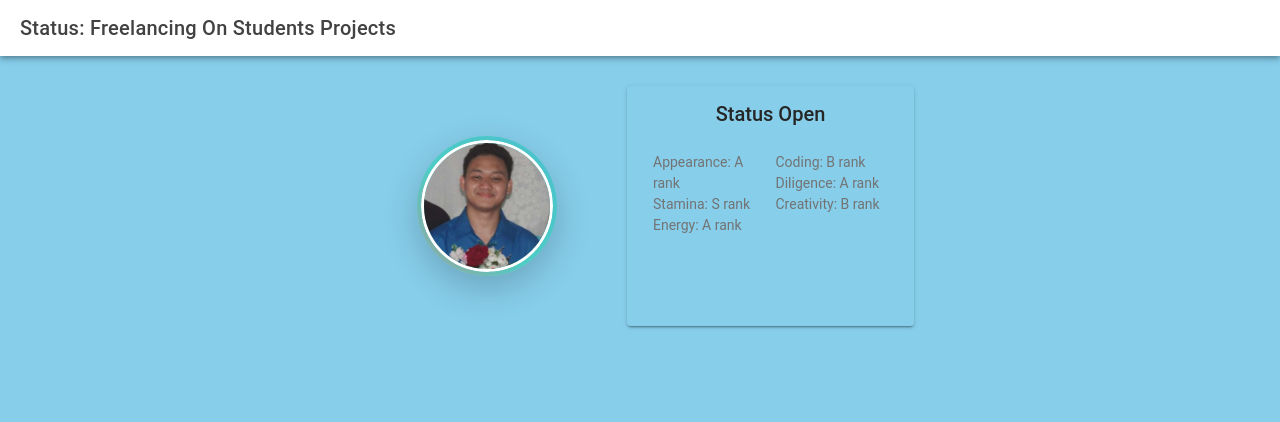
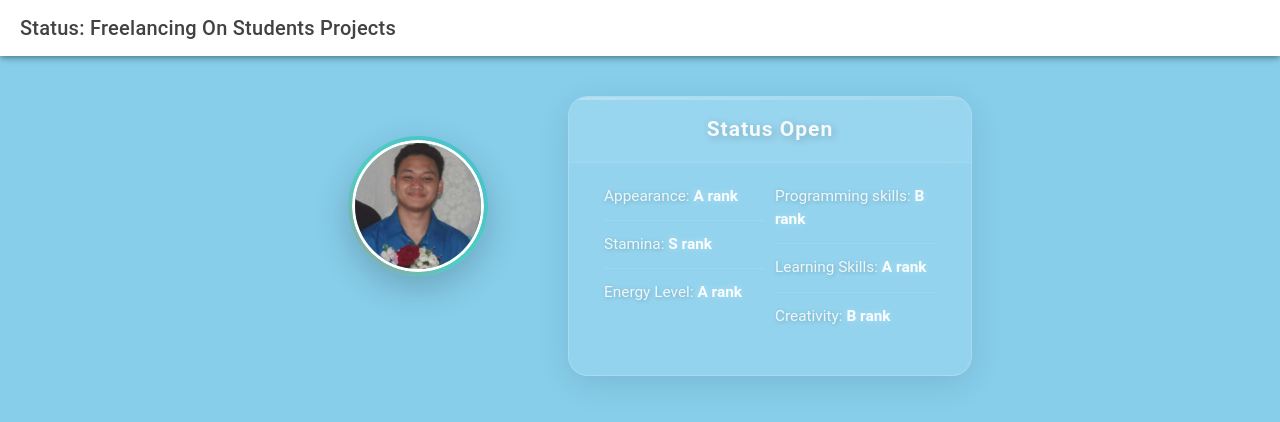
Before and after one commit to ArkDriveDev/Portfolio, a React (Vite) app: page /home in a window 1280 px wide. Shown: the top 422 px of the page. Built offline with nearby package versions, Linux system fonts and the light colour scheme.

Commit message:
Added Status.css

```diff
--- /dev/null
+++ b/src/CSS/Status.css
@@ -0,0 +1,100 @@
+/* Status.css */
+.status-card {
+  --background: rgba(255, 255, 255, 0.1);
+  --color: white;
+  margin: 20px;
+  border-radius: 20px;
+  box-shadow: 0 8px 32px rgba(0, 0, 0, 0.1);
+  backdrop-filter: blur(12px);
+  border: 1px solid rgba(255, 255, 255, 0.2);
+  overflow: hidden;
+  transition: all 0.3s ease;
+  position: relative;
+  background: rgba(255, 255, 255, 0.1);
+}
+
+.status-card::before {
+  content: '';
+  position: absolute;
+  top: 0;
+  left: 0;
+  right: 0;
+  height: 3px;
+  background: linear-gradient(90deg, rgba(255, 255, 255, 0.3), rgba(255, 255, 255, 0.1), rgba(255, 255, 255, 0.3));
+  background-size: 200% 200%;
+  animation: gradientShift 3s ease infinite;
+}
+
+.status-card:hover {
+  transform: translateY(-5px);
+  box-shadow: 0 15px 35px rgba(0, 0, 0, 0.15);
+  background: rgba(255, 255, 255, 0.15);
+  border: 1px solid rgba(255, 255, 255, 0.3);
+}
+
+.status-header {
+  text-align: center;
+  padding: 20px;
+  background: rgba(255, 255, 255, 0.05);
+  border-bottom: 1px solid rgba(255, 255, 255, 0.1);
+}
+
+.status-title {
+  font-size: 1.5em;
+  font-weight: 600;
+  text-shadow: 2px 2px 8px rgba(0, 0, 0, 0.2);
+  letter-spacing: 1px;
+  color: rgba(255, 255, 255, 0.9);
+}
+
+.status-content {
+  padding: 25px;
+}
+
+.stat-item {
+  padding: 12px 0;
+  border-bottom: 1px solid rgba(255, 255, 255, 0.1);
+  font-size: 1.1em;
+  text-shadow: 1px 1px 4px rgba(0, 0, 0, 0.2);
+  color: rgba(255, 255, 255, 0.85);
+}
+
+.stat-item:last-child {
+  border-bottom: none;
+}
+
+.rank {
+  font-weight: 600;
+  color: rgba(255, 255, 255, 0.95);
+  text-shadow: 0 0 10px rgba(255, 255, 255, 0.3);
+}
+
+/* Animations */
+@keyframes gradientShift {
+  0% {
+    background-position: 0% 50%;
+  }
+  50% {
+    background-position: 100% 50%;
+  }
+  100% {
+    background-position: 0% 50%;
+  }
+}
+
+/* Responsive design */
+@media (max-width: 768px) {
+  .status-card {
+    margin: 15px;
+    border-radius: 15px;
+  }
+
+  .status-title {
+    font-size: 1.3em;
+  }
+
+  .stat-item {
+    font-size: 1em;
+    padding: 10px 0;
+  }
+}
--- a/src/components/Status.tsx
+++ b/src/components/Status.tsx
@@ -1,29 +1,30 @@
 // Status.tsx
 import React from 'react';
 import { IonCard, IonCardContent, IonCardHeader, IonCardTitle, IonGrid, IonRow, IonCol } from '@ionic/react';
+import '../CSS/Status.css';
 
 const Status: React.FC = () => {
   return (
-    <IonCard>
-      <IonCardHeader>
-        <IonCardTitle style={{ textAlign: 'center' }}>Status Open</IonCardTitle>
+    <IonCard className="status-card">
+      <IonCardHeader className="status-header">
+        <IonCardTitle className="status-title">Status Open</IonCardTitle>
       </IonCardHeader>
 
-      <IonCardContent>
+      <IonCardContent className="status-content">
         <IonGrid>
           <IonRow>
             {/* Left Side */}
             <IonCol>
-              <div>Appearance: A rank</div>
-              <div>Stamina: S rank</div>
-              <div>Energy: A rank</div>
+              <div className="stat-item">Appearance: <span className="rank">A rank</span></div>
+              <div className="stat-item">Stamina: <span className="rank">S rank</span></div>
+              <div className="stat-item">Energy Level: <span className="rank">A rank</span></div>
             </IonCol>
 
             {/* Right Side */}
             <IonCol>
-              <div>Coding: B rank</div>
-              <div>Diligence: A rank</div>
-              <div>Creativity: B rank</div>
+              <div className="stat-item">Programming skills: <span className="rank">B rank</span></div>
+              <div className="stat-item">Learning Skills: <span className="rank">A rank</span></div>
+              <div className="stat-item">Creativity: <span className="rank">B rank</span></div>
             </IonCol>
           </IonRow>
         </IonGrid>
```
